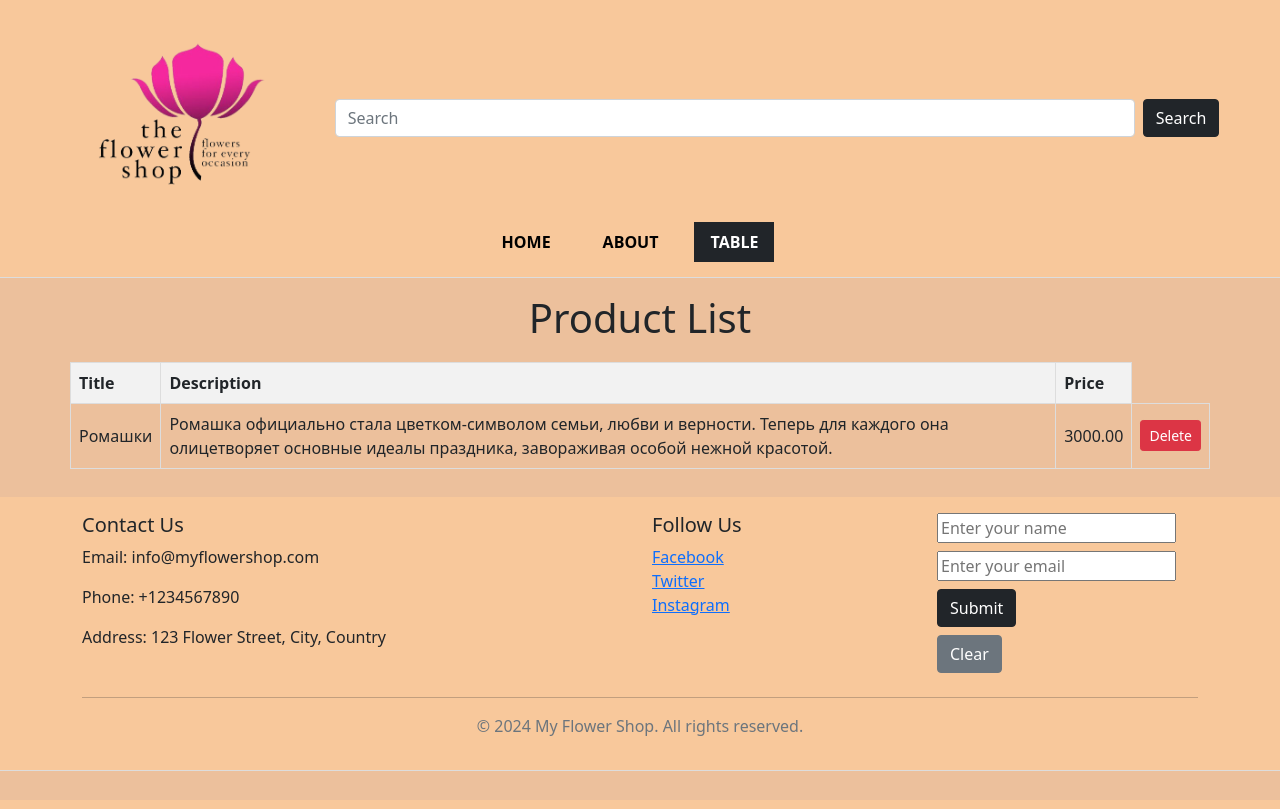
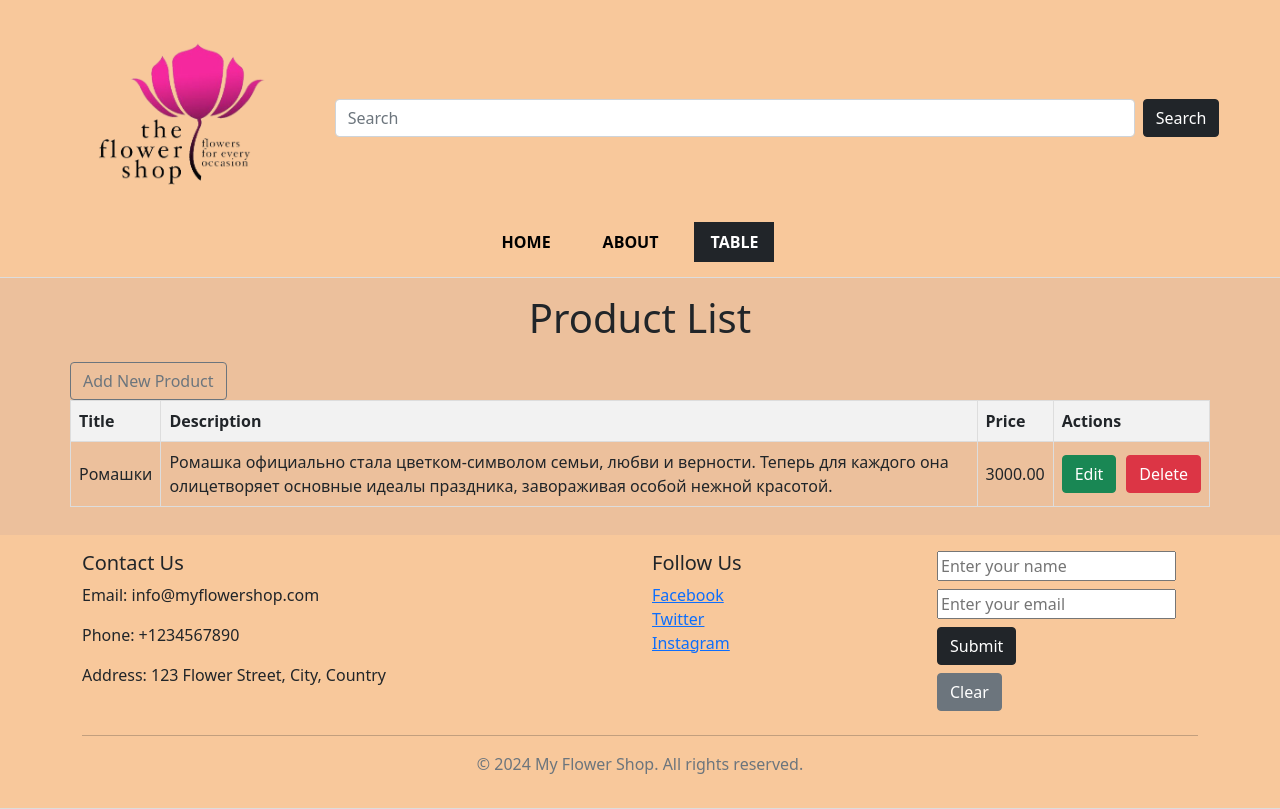
Before and after one commit to IRSES/shop, a Django app: page /table/ in a window 1280 px wide. Before the commit the page ends 771 px from the top, so only its background shows below. Run offline with Django 5.2, Linux system fonts and the light colour scheme; data comes from the database, SQL or seed files in the repository; both versions use the stored data as it was after the commit.

Commit message:
[AS-9] refactoring and crud operations

```diff
--- a/main/urls.py
+++ b/main/urls.py
@@ -1,12 +1,14 @@
 from django.urls import path
 from . import views
-
+from .views import ProductListView, ProductCreateView, ProductUpdateView, ProductDeleteView
 
 urlpatterns = [
     path('', views.home, name='home'),
     path('description/<int:product_id>', views.description, name='description'),
     path('about/', views.about, name='about'),
     path('search/', views.search, name='search'),
-    path('table/', views.product_list, name='table'),
-    path('delete/<int:product_id>/', views.delete_product, name='delete_product'),
+    path('table/', ProductListView.as_view(), name='table'),
+    path('product/new/', ProductCreateView.as_view(), name='product_new'),
+    path('product/<int:pk>/edit/', ProductUpdateView.as_view(), name='product_edit'),
+    path('product/<int:pk>/delete/', ProductDeleteView.as_view(), name='product_delete'),
 ]
--- a/main/views.py
+++ b/main/views.py
@@ -3,7 +3,7 @@ from .models import *
 from django.core.exceptions import ValidationError
 from django.shortcuts import render, redirect, get_object_or_404
 from django.contrib import messages
-
+from django.views.generic import ListView, CreateView, UpdateView, DeleteView
 
 
 def home(request):
@@ -55,15 +55,24 @@ def search(request):
 
 
 #Другий варіант використання формування списку «об'єктів» предметної області та відправлення його на клієнтський комп'ютер. В результаті цього всі дані, збережені раніше, завантажуються з бази даних та відображується у табличному вигляді на відповідній Web- сторінці.
-def product_list(request):
-    products = Product.objects.all()
-    return render(request, 'main/table.html', {'products': products})
+class ProductListView(ListView):
+    model = Product
+    template_name = 'main/table.html'
+    context_object_name = 'products'
 
+class ProductCreateView(CreateView):
+    model = Product
+    template_name = 'main/product_form.html'
+    success_url = '/table/'
+    fields = ('title', 'description', 'price', 'image', 'short_description')
 
-def delete_product(request, product_id):
-    product = get_object_or_404(Product, pk=product_id)
-    if request.method == 'POST':
-        product.delete()
-        return redirect('table')
-    else:
-        pass
+class ProductUpdateView(UpdateView):
+    model = Product
+    template_name = 'main/product_form.html'
+    success_url = '/table/'
+    fields = ('title', 'description', 'price', 'image', 'short_description')
+
+class ProductDeleteView(DeleteView):
+    model = Product
+    template_name = 'main/product_confirm_delete.html'
+    success_url = '/table/'
--- a/templates/main/table.html
+++ b/templates/main/table.html
@@ -4,12 +4,14 @@
 
 {% block product_content %}
 <h1 class="table-title">Product List</h1>
+<a href="{% url 'product_new' %}" class="btn btn-outline-secondary" style="width: auto;">Add New Product</a>
 <table class="product-table">
     <thead>
         <tr>
             <th>Title</th>
             <th>Description</th>
             <th>Price</th>
+            <th>Actions</th>
         </tr>
     </thead>
     <tbody>
@@ -19,10 +21,10 @@
             <td>{{ product.description }}</td>
             <td>{{ product.price }}</td>
             <td>
-                <form action="{% url 'delete_product' product.id %}" method="post">
-                    {% csrf_token %}
-                    <button type="submit" class="btn btn-danger btn-sm">Delete</button>
-                </form>
+                <div style="display: flex;">
+                    <a href="{% url 'product_edit' product.id %}" class="btn btn-success" style="margin-right: 10px;">Edit</a>
+                    <a href="{% url 'product_delete' product.id %}" class="btn btn-danger">Delete</a>
+                </div>
             </td>
         </tr>
         {% endfor %}
```
Also changed, not shown: templates/main/product_confirm_delete.html (added, +13 -0 lines), templates/main/product_form.html (added, +10 -0 lines), db.sqlite3, static/img/Впровадження_програми_лояльності-Збір_показників.png (added), static/img/Впровадження_програми_лояльності-Пункти_списку.png (added), static/img/Впровадження_програми_лояльності-Пункти_списку_rzgoC4t.png (added), static/img/Підвищення_впізнаваності_бренду-Збір_показників.png (added), 4 other files.
